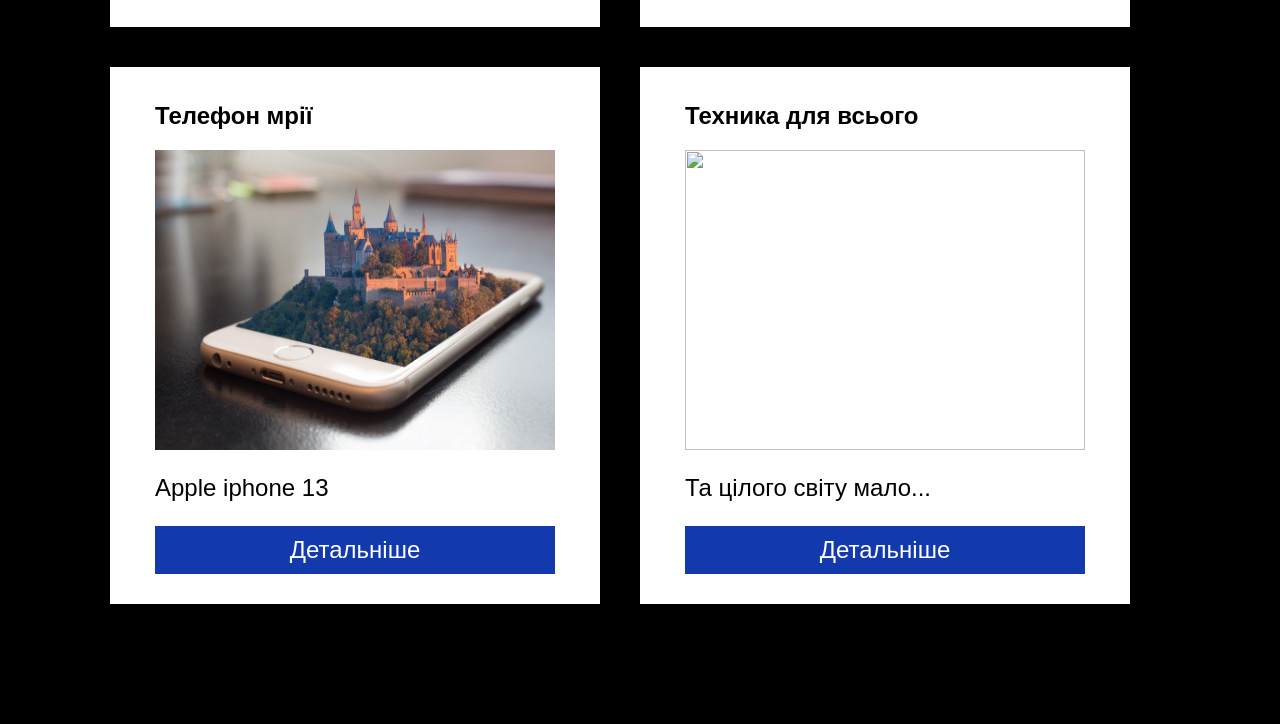
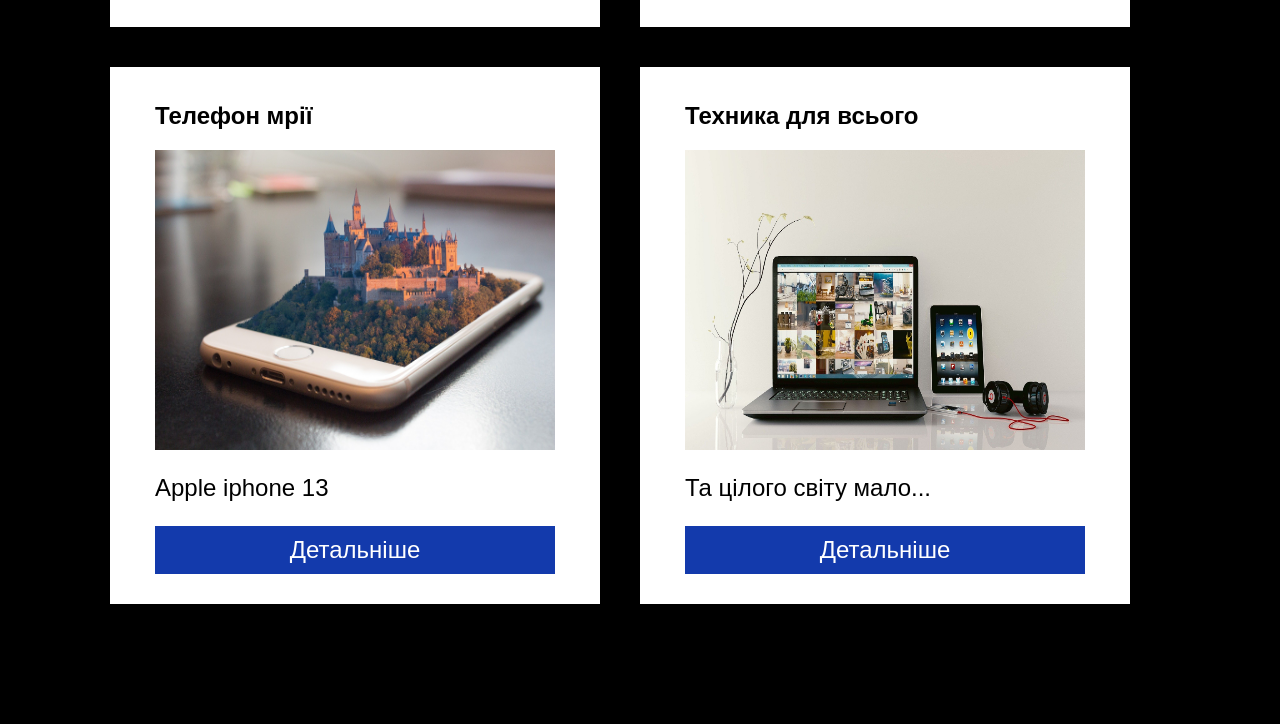
Before and after one commit to Sonya134123/green-project2, a plain HTML site: page index.html in a window 1280 px wide. Shown: the part 1144-1868 px from the top of the page. Drawn offline with Linux system fonts and the light colour scheme.

Commit message:
Update index.html

```diff
--- a/index.html
+++ b/index.html
@@ -38,7 +38,7 @@
                 </article>
                 <article class="post">
                     <h2>Техника для всього</h2>
-                    <img class="post-img" src="/uploads/2021/02/laptop-1483974_1920_0_1613586010.jpg" width="400px" height="300px"/>
+                    <img class="post-img" src="https://github.com/Sonya134123/green-project2/blob/main/laptop.jpg?raw=true" width="400px" height="300px"/>
                     <p class="post-text">Та цілого світу мало...</p>
                     <a class="article-but" href="">Детальніше</a>
                 </article>
```
